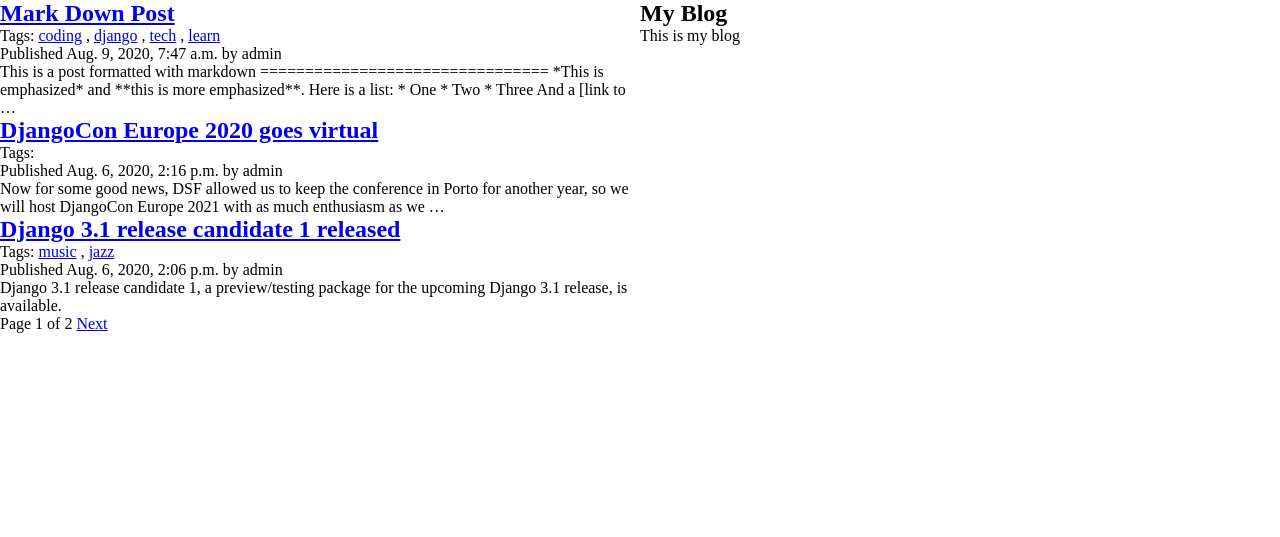
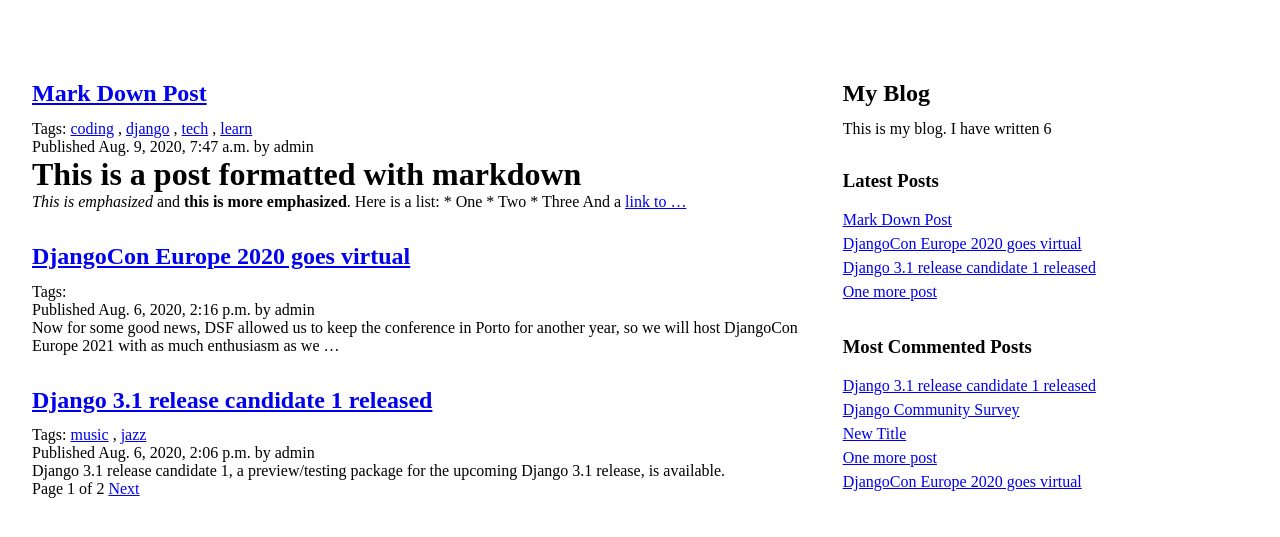
Before and after one commit to mhkmcp/MyBlogSite, a Django app: page /blog/ in a window 1280 px wide. Shown: the top 537 px of the page. Run offline with Django 3.2, Linux system fonts and the light colour scheme; data comes from the database, SQL or seed files in the repository; both versions use the stored data as it was after the commit; parts of the project's set-up code (start-up, migrations or seed data) failed here and were passed over.

Commit message:
Added Template Tags & Template Filters

```diff
--- a/blog/templates/base.html
+++ b/blog/templates/base.html
@@ -1,4 +1,5 @@
 <!DOCTYPE html>
+{% load blog_tags %}
 {% load static %}
 <!--%{ load static from staticfiles %}-->
 <html lang="en">
@@ -17,12 +18,28 @@
         .wrapper {
             display: flex;
             flex-direction: row;
+
+            width: 95vw;
+            margin: 0 auto;
+            margin-top: 3rem;
         }
         #content {
             flex: 2;
         }
         #sidebar {
-            flex: 2;
+            flex: 1;
+        }
+        h2, h3 {
+            margin-top: 2rem;
+            margin-bottom: .8rem;
+        }
+
+        ul {
+            list-style-type: none;
+            margin: 1rem 0;
+        }
+        li {
+            line-height: 1.5;
         }
     </style>
 </head>
@@ -35,8 +52,22 @@
         </div>
         <div id="sidebar">
             <h2>My Blog</h2>
-            <p>This is my blog</p>
+            <p>This is my blog. I have written {% total_posts %} </p>
+
+            <h3>Latest Posts</h3>
+            {% show_latest_posts 4 %}
+            <h3>Most Commented Posts</h3>
+            {% get_most_commented_posts as most_commented_posts %}
+            <ul>
+                {% for post in most_commented_posts %}
+                <li>
+                    <a href="{{ post.get_absolute_url }}">{{ post.title }}</a>
+                </li>
+                {% endfor %}
+            </ul>
         </div>
+
+
     </div>
 
 </body>
--- a/blog/templates/blog/post_detail.html
+++ b/blog/templates/blog/post_detail.html
@@ -1,4 +1,5 @@
 {% extends 'base.html' %}
+{% load blog_tags %}
 
 {% block detail %}My Blog {% endblock %}
 
@@ -7,7 +8,8 @@
     <p class="date">
         Published {{post.publish}} by {{post.author}}
     </p>
-    {{post.body|linebreaks}}
+<!--    {{post.body|linebreaks}}-->
+    {{post.body|markdown}}
     <p><a href="{% url 'blog:post_share' post.id %}">Share this Post</a></p>
 
     <h2>Similar Posts</h2>
--- /dev/null
+++ b/blog/templates/blog/post_latest.html
@@ -0,0 +1,7 @@
+<ul>
+    {% for post in latest_posts %}
+        <li>
+            <a href="{{ post.get_absolute_url }}">{{ post.title }}</a>
+        </li>
+    {% endfor %}
+</ul>
--- a/blog/templates/blog/post_list.html
+++ b/blog/templates/blog/post_list.html
@@ -1,4 +1,5 @@
 {% extends 'base.html' %}
+{% load blog_tags %}
 
 {% block title %}My Blog {% endblock %}
 
@@ -18,7 +19,8 @@
             {% endfor %}
         </p>
         <p class="date">Published {{post.publish}} by {{post.author}}</p>
-        {{post.body|truncatewords:30|linebreaks}}
+<!--        {{post.body|truncatewords:30|linebreaks}}-->
+        {{ post.body|markdown|truncatewords_html:30 }}
 
     {% endfor %}
 
--- /dev/null
+++ b/blog/templatetags/blog_tags.py
@@ -0,0 +1,29 @@
+from django import template
+from ..models import Post
+from django.db.models import Count
+from django.utils.safestring import mark_safe
+import markdown
+
+register = template.Library()
+
+
+@register.filter(name='markdown')
+def markdown_format(text):
+    return mark_safe(markdown.markdown(text))
+
+
+@register.simple_tag(name='total_posts')
+def total_posts():
+    return Post.published.count()
+
+
+@register.inclusion_tag('blog/post_latest.html')
+def show_latest_posts(count=5):
+    latest_posts = Post.published.order_by('-publish')[:count]
+    return {'latest_posts': latest_posts}
+
+
+@register.simple_tag
+def get_most_commented_posts(count=5):
+    return Post.published.annotate(
+        total_comments=Count('comments')).order_by('-total_comments')[:count]
```
Also changed, not shown: blog/templatetags/__init__.py (added), db.sqlite3.
